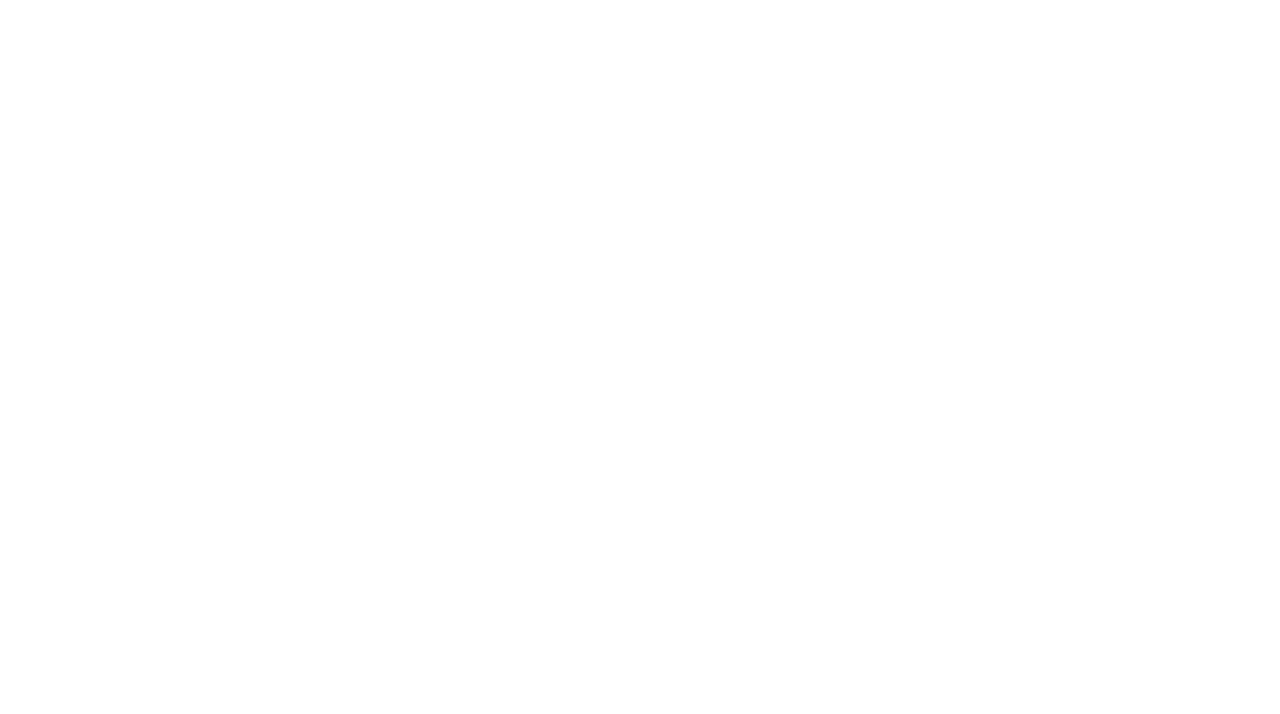
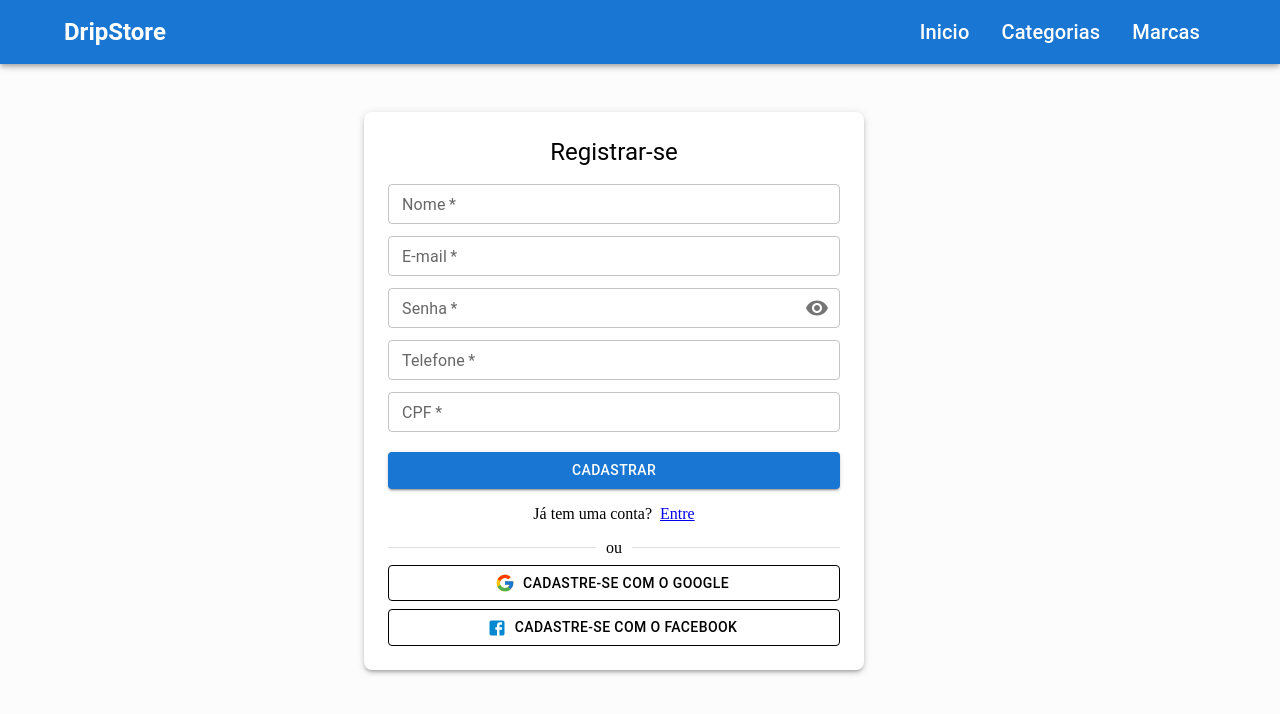
Before and after one commit to breno-dev98/drip, a React (Vite) app: page /cadastro in a window 1280 px wide. Before the commit this address had no page. Shown: the top 714 px of the page. Built offline with nearby package versions, Linux system fonts and the light colour scheme.

Commit message:
craindo form de cadastro

```diff
--- a/package.json
+++ b/package.json
@@ -22,6 +22,7 @@
     "react-hook-form": "^7.54.2",
     "react-icons": "^5.5.0",
     "react-router-dom": "^7.2.0",
+    "sweetalert2": "^11.17.2",
     "zod": "^3.24.2"
   },
   "devDependencies": {
--- a/src/App.jsx
+++ b/src/App.jsx
@@ -4,6 +4,7 @@ import Layout from './components/layout/Layout'
 import CategoriasPage from './pages/Categorias'
 import HomePage from './pages/Home'
 import MarcasPage from './pages/Marcas'
+import CadastroPage from './pages/CadastroPage'
 
 function App() {
 
@@ -14,6 +15,7 @@ function App() {
         <Route path="/" element={<HomePage />} />
         <Route path="/categorias" element={<CategoriasPage />} />
         <Route path="/marcas" element={<MarcasPage />} />
+        <Route path="/cadastro" element={<CadastroPage />} />
       </Route>
      </Routes>
     </BrowserRouter>
--- /dev/null
+++ b/src/components/ui/CadastroForm.jsx
@@ -0,0 +1,177 @@
+import { useForm } from "react-hook-form";
+import { zodResolver } from "@hookform/resolvers/zod";
+import Swal from "sweetalert2";
+import { FcGoogle } from "react-icons/fc";
+import FacebookIcon from "@mui/icons-material/Facebook";
+import { z } from "zod";
+import { TextField, Button, Container, Typography, Box, Divider, IconButton } from "@mui/material";
+import { Link } from "react-router-dom";
+import { useState } from "react";
+import { Visibility, VisibilityOff } from "@mui/icons-material";
+
+// Esquema de validação com Zod
+const schema = z.object({
+  nome: z.string().min(1, "Nome é obrigatório"),
+  email: z.string().min(1, "Email é obrigatório").email("E-mail inválido"),
+  senha: z.string().min(6, "A senha deve ter no mínimo 6 caracteres"),
+  telefone: z.string().min(11, "O telefone deve ter no mínimo 11 digitos"),
+  cpf: z.string().min(11, "O CPF deve ter 11 digitos"),
+});
+
+export default function CadastroForm() {
+    const [showPassword, setShowPassword] = useState(false)
+    const handleTogglePassword = () => {
+        setShowPassword((prev) => !prev)
+    }
+  const {
+    register,
+    handleSubmit,
+    reset,
+    formState: { errors },
+  } = useForm({
+    resolver: zodResolver(schema),
+  });
+
+  const onSubmit = (data) => {
+    console.log("Dados enviados:", data);
+    reset();
+    alertSuccess();
+  };
+
+  const alertSuccess = () => {
+    Swal.fire({
+      title: "Sucesso!",
+      text: "Usuário cadastrado com sucesso!",
+      icon: "success",
+      confirmButtonText: "Ok",
+      confirmButtonColor: "green",
+      timer: 3000,
+      timerProgressBar: true,
+      allowOutsideClick: false,
+    });
+  };
+
+  return (
+    <Container maxWidth="sm">
+      <Box sx={{ mt: 4, p: 3, boxShadow: 3, borderRadius: 2, bgcolor: "background.paper", minWidth: "200px", maxWidth: "500px" }}>
+        <Typography variant="h5" align="center" gutterBottom>
+          Registrar-se
+        </Typography>
+        <form onSubmit={handleSubmit(onSubmit)}>
+          <TextField
+            label="Nome"
+            fullWidth
+            size="small"
+            margin="dense"
+            {...register("nome")}
+            error={!!errors.nome}
+            helperText={errors.nome?.message}
+            required
+          />
+          <TextField
+            label="E-mail"
+            fullWidth
+            size="small"
+            margin="dense"
+            {...register("email")}
+            error={!!errors.email}
+            helperText={errors.email?.message}
+            required
+          />
+          <Box position="relative">
+            <TextField
+              label="Senha"
+              type={showPassword ? "text" : "password"}
+              fullWidth
+              size="small"
+              margin="dense"
+              {...register("senha")}
+              error={!!errors.senha}
+              helperText={errors.senha?.message}
+              required
+              InputProps={{
+                endAdornment: (
+                  <IconButton
+                    onClick={handleTogglePassword}
+                    edge="end"
+                    sx={{
+                      position: "absolute",
+                      right: "15px",
+                      top: "50%",
+                      transform: "translateY(-50%)",
+                    }}
+                  >
+                    {showPassword ? <VisibilityOff /> : <Visibility />}
+                  </IconButton>
+                ),
+              }}
+            />
+          </Box>
+
+          <TextField
+            label="Telefone"
+            type="tel"
+            fullWidth
+            size="small"
+            margin="dense"
+            placeholder="(99)99999-9999"
+            {...register("telefone")}
+            error={!!errors.telefone}
+            helperText={errors.telefone?.message}
+            inputProps={{ maxLength: 15 }}
+            required
+          />
+          <TextField
+            label="CPF"
+            type="number"
+            fullWidth
+            size="small"
+            margin="dense"
+            placeholder="57249557092"
+            {...register("cpf")}
+            error={!!errors.cpf}
+            helperText={errors.cpf?.message}
+            inputProps={{ maxLength: 15 }}
+            required
+          />
+          <Button type="submit" variant="contained" color="primary" fullWidth sx={{ mt: 2 }}>
+            Cadastrar
+          </Button>
+          <Box component="span" display="flex" justifyContent="center" my={2} gap={1}>
+            Já tem uma conta?
+            <Link>Entre</Link>
+          </Box>
+
+          <Divider>ou</Divider>
+
+          <Button
+            type="button"
+            fullWidth
+            variant="outlined"
+            color="gray"
+            onClick={() => alert("Cadastrado com o Google")}
+            sx={{
+              mt: 1,
+            }}
+            startIcon={<FcGoogle size={20} />}
+          >
+            Cadastre-se com o Google
+          </Button>
+          <Button
+            type="button"
+            fullWidth
+            variant="outlined"
+            color="gray"
+            onClick={() => alert("Cadastrado com o Facebook")}
+            sx={{
+              mt: 1,
+            }}
+            startIcon={<FacebookIcon color="info" size={24} />}
+          >
+            Cadastre-se com o Facebook
+          </Button>
+        </form>
+      </Box>
+    </Container>
+  );
+}
--- /dev/null
+++ b/src/pages/CadastroPage/index.jsx
@@ -0,0 +1,11 @@
+import CadastroForm from "../../components/ui/CadastroForm";
+
+const CadastroPage = () => {
+    return (
+        <>
+            <CadastroForm />
+        </>
+     );
+}
+
+export default CadastroPage;
```
Also changed, not shown: 1 other file (tests, documents, lock files or other folders).
